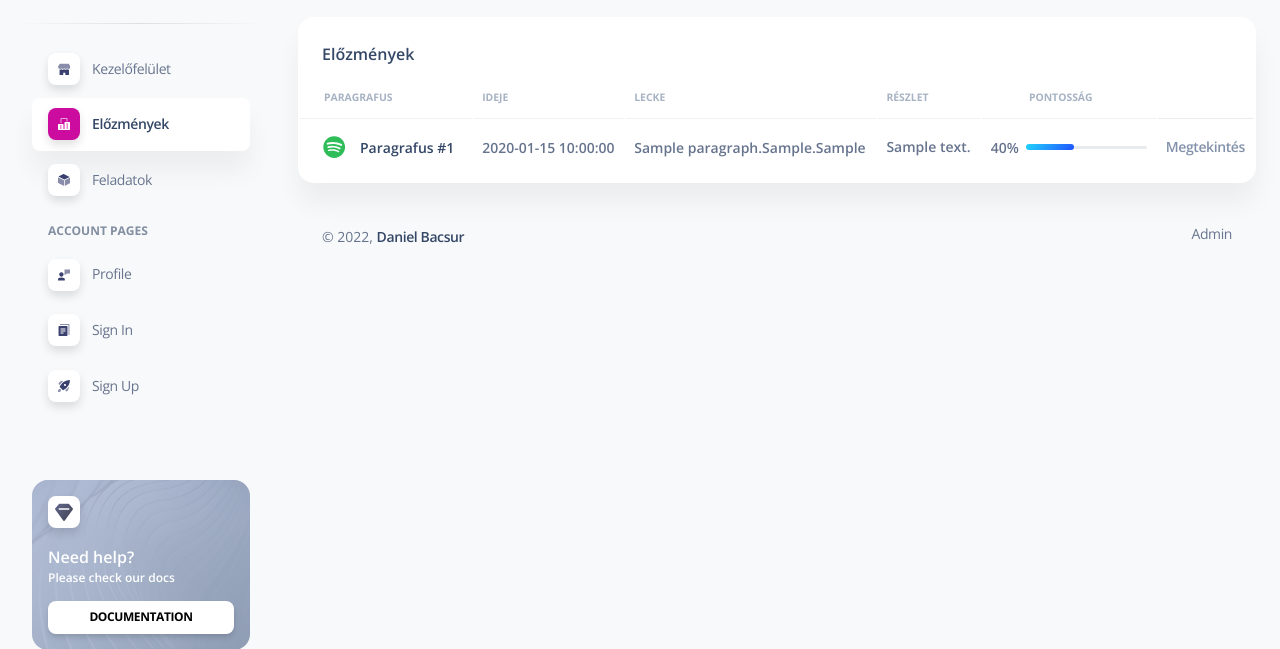
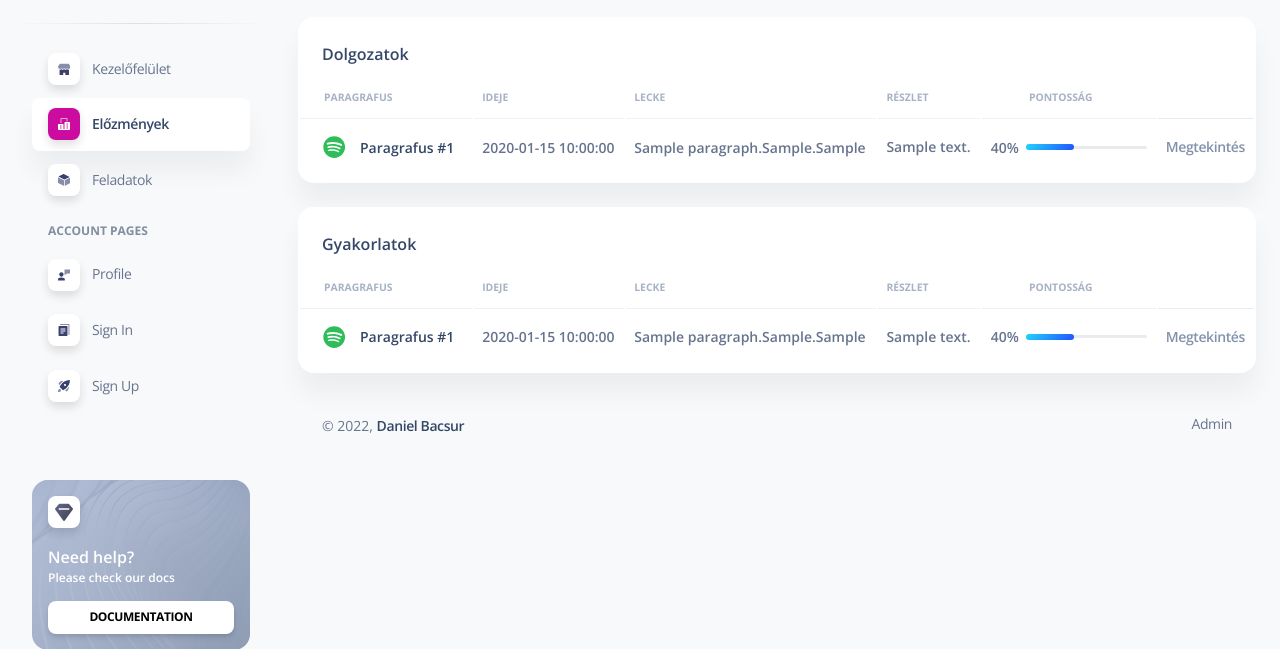
Before and after one commit to danielbacsur/poliro, a PHP site: page /pages/history.php in a window 1280 px wide. Shown: the part 71-720 px from the top of the page. Run offline with PHP 8.4, Linux system fonts and the light colour scheme; the visitor is signed in with stand-in values (Sample User, id 1); tables that the repository leaves empty or names only in its code hold one stand-in row (values such as "Sample post"); data that the repository does not hold is empty; some libraries are stand-ins or nearby versions.

Commit message:
Update history.php

```diff
--- a/pages/history.php
+++ b/pages/history.php
@@ -11,10 +11,94 @@
       <?php include('../php/nav.php'); ?>
       <div class="container-fluid py-4">
         <div class="row">
+        <div class="col-12">
+            <div class="card mb-4">
+              <div class="card-header pb-0">
+                <h6>Dolgozatok</h6>
+              </div>
+              <div class="card-body px-0 pt-0 pb-2">
+                <div class="table-responsive p-0">
+                  <table class="table align-items-center justify-content-center mb-0">
+                    <thead>
+                      <tr>
+                        <th class="text-uppercase text-secondary text-xxs font-weight-bolder opacity-7">Paragrafus</th>
+                        <th class="text-uppercase text-secondary text-xxs font-weight-bolder opacity-7 ps-2">Ideje</th>
+                        <th class="text-uppercase text-secondary text-xxs font-weight-bolder opacity-7 ps-2">Lecke</th>
+                        <th class="text-uppercase text-secondary text-xxs font-weight-bolder opacity-7 ps-2">Részlet</th>
+                        <th class="text-uppercase text-secondary text-xxs font-weight-bolder text-center opacity-7 ps-2">Pontosság</th>
+                        <th></th>
+                      </tr>
+                    </thead>
+                    <tbody>
+                      <?php
+                      $account_id = $_SESSION['account_id'];
+                      $exercise_sql = "SELECT * FROM exercises WHERE account_id='$account_id'";
+                      $exercise_qry = mysqli_query($db,$exercise_sql);
+                      while ($exercise_arr = mysqli_fetch_array($exercise_qry)) {
+                          $exercise_id = $exercise_arr['id'];
+                          $exercise_uuid = $exercise_arr['uuid'];
+                          $exercise_length = $exercise_arr['length'];
+                          $exercise_timestamp = $exercise_arr['timestamp'];
+
+
+                          $paragraph_id = $exercise_arr['paragraph_id'];
+                          $paragraph_sql = "SELECT * FROM paragraphs WHERE id='$paragraph_id'";
+                          $paragraph_qry = mysqli_query($db,$paragraph_sql);
+                          $paragraph_row = mysqli_fetch_array($paragraph_qry);
+                          $paragraph_title = $paragraph_row['title'];
+                          $paragraph_section = $paragraph_row["section"];
+                          $paragraph_subsection = $paragraph_row["subsection"];
+                          $paragraph_text =  $paragraph_row["text"];
+                          $paragraph_snippet = mb_substr($paragraph_text, 0, 50);
+                          $percent = 40;
+                      ?>
+                      <tr>
+                        <td>
+                          <div class="d-flex px-2">
+                            <div>
+                              <img src="../assets/img/small-logos/logo-spotify.svg" class="avatar avatar-sm rounded-circle me-2" alt="spotify">
+                            </div>
+                            <div class="my-auto">
+                              <h6 class="mb-0 text-sm">Paragrafus #<?php echo $paragraph_id; ?></h6>
+                            </div>
+                          </div>
+                        </td>
+                        <td>
+                          <p class="text-sm font-weight-bold mb-0"><?php echo $exercise_timestamp; ?></p>
+                        </td>
+                        <td>
+                          <p class="text-sm font-weight-bold mb-0"><?php echo implode('.', [$paragraph_title, $paragraph_section, $paragraph_subsection]); ?></p>
+                        </td>
+                        <td>
+                          <span class="text-sm font-weight-bold"><?php echo $paragraph_snippet; ?></span>
+                        </td>
+                        <td class="align-middle text-center">
+                          <div class="d-flex align-items-center justify-content-center">
+                            <span class="me-2 text-sm font-weight-bold"><?php echo $percent; ?>%</span>
+                            <div>
+                              <div class="progress">
+                                <div class="progress-bar bg-gradient-info" role="progressbar" aria-valuenow="<?php echo $percent; ?>" aria-valuemin="0" aria-valuemax="100" style="width: <?php echo $percent; ?>%;"></div>
+                              </div>
+                            </div>
+                          </div>
+                        </td>
+                        <td class="align-middle">
+                          <a class="text-secondary font-weight-bold text-sm mb-0" href="../php/inspect.php?exercise_uuid=<?php echo $exercise_uuid; ?>">
+                            Megtekintés
+                          </a>
+                        </td>
+                      </tr>
+                      <?php } ?>
+                    </tbody>
+                  </table>
+                </div>
+              </div>
+            </div>
+          </div>
           <div class="col-12">
             <div class="card mb-4">
               <div class="card-header pb-0">
-                <h6>Előzmények</h6>
+                <h6>Gyakorlatok</h6>
               </div>
               <div class="card-body px-0 pt-0 pb-2">
                 <div class="table-responsive p-0">
```
